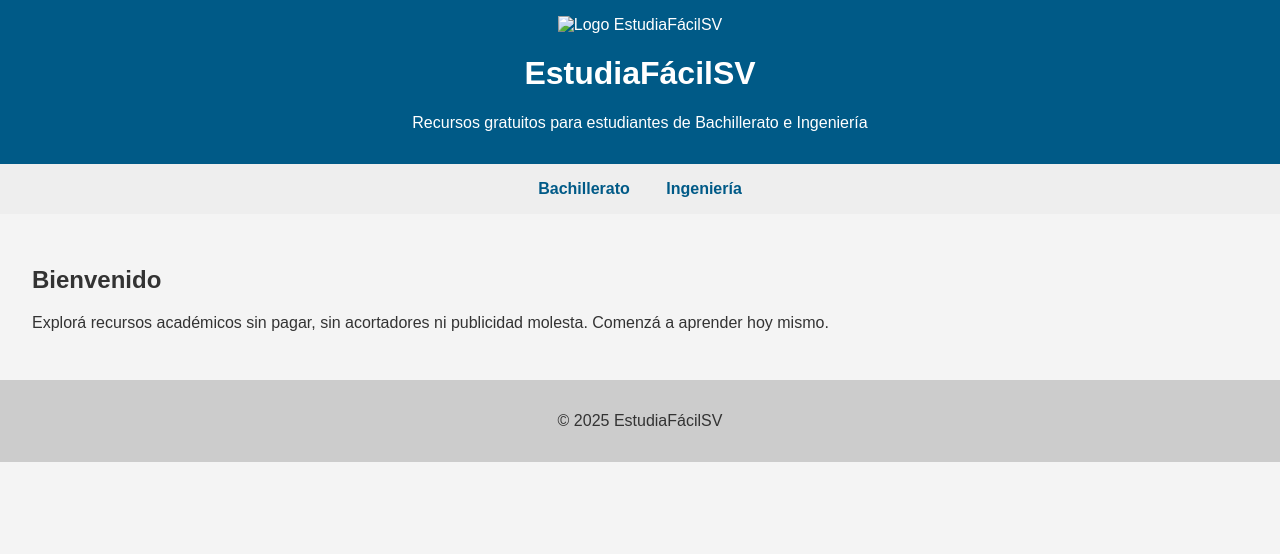
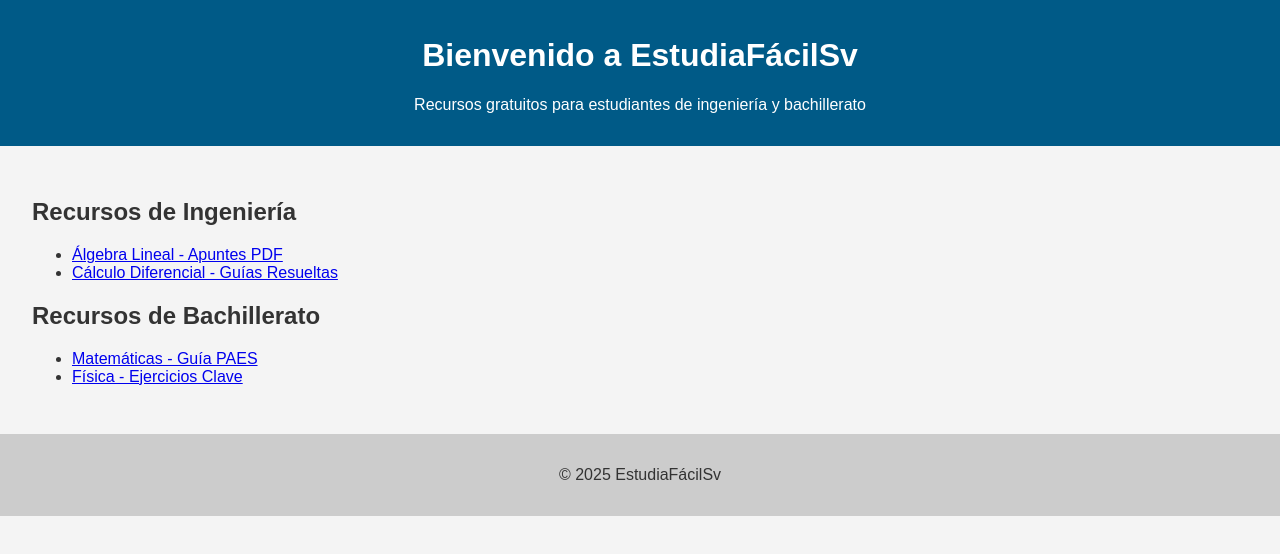
Before and after one commit to herber42423/EstudiaFacilSv, a plain HTML site: page index.html in a window 1280 px wide. Drawn offline with Linux system fonts and the light colour scheme; files that its build step writes are made by us from their sources.

Commit message:
Add files via upload

```diff
--- a/index.html
+++ b/index.html
@@ -1,29 +1,40 @@
+
 <!DOCTYPE html>
 <html lang="es">
 <head>
     <meta charset="UTF-8">
-    <title>EstudiaFácilSV</title>
     <meta name="viewport" content="width=device-width, initial-scale=1.0">
-    <link rel="stylesheet" href="assets/style.css">
+    <title>EstudiaFácilSv</title>
+    <link rel="stylesheet" href="style.css">
 </head>
 <body>
+    <!-- AQUÍ VA TU CÓDIGO DE PROPELLERADS -->
+    <!-- Ejemplo: <script async src="https://propu.sh/pfe/current/tag.min.js?z=XXXXXX" data-cfasync="false"></script> -->
+
     <header>
-        <div class="logo">
-            <img src="assets/logo.png" alt="Logo EstudiaFácilSV">
-        </div>
-        <h1>EstudiaFácilSV</h1>
-        <p>Recursos gratuitos para estudiantes de Bachillerato e Ingeniería</p>
+        <h1>Bienvenido a EstudiaFácilSv</h1>
+        <p>Recursos gratuitos para estudiantes de ingeniería y bachillerato</p>
     </header>
-    <nav>
-        <a href="bachillerato/index.html">Bachillerato</a>
-        <a href="ingenieria/index.html">Ingeniería</a>
-    </nav>
+
     <main>
-        <h2>Bienvenido</h2>
-        <p>Explorá recursos académicos sin pagar, sin acortadores ni publicidad molesta. Comenzá a aprender hoy mismo.</p>
+        <section>
+            <h2>Recursos de Ingeniería</h2>
+            <ul>
+                <li><a href="#">Álgebra Lineal - Apuntes PDF</a></li>
+                <li><a href="#">Cálculo Diferencial - Guías Resueltas</a></li>
+            </ul>
+        </section>
+        <section>
+            <h2>Recursos de Bachillerato</h2>
+            <ul>
+                <li><a href="#">Matemáticas - Guía PAES</a></li>
+                <li><a href="#">Física - Ejercicios Clave</a></li>
+            </ul>
+        </section>
     </main>
+
     <footer>
-        <p>© 2025 EstudiaFácilSV</p>
+        <p>&copy; 2025 EstudiaFácilSv</p>
     </footer>
 </body>
 </html>
```
